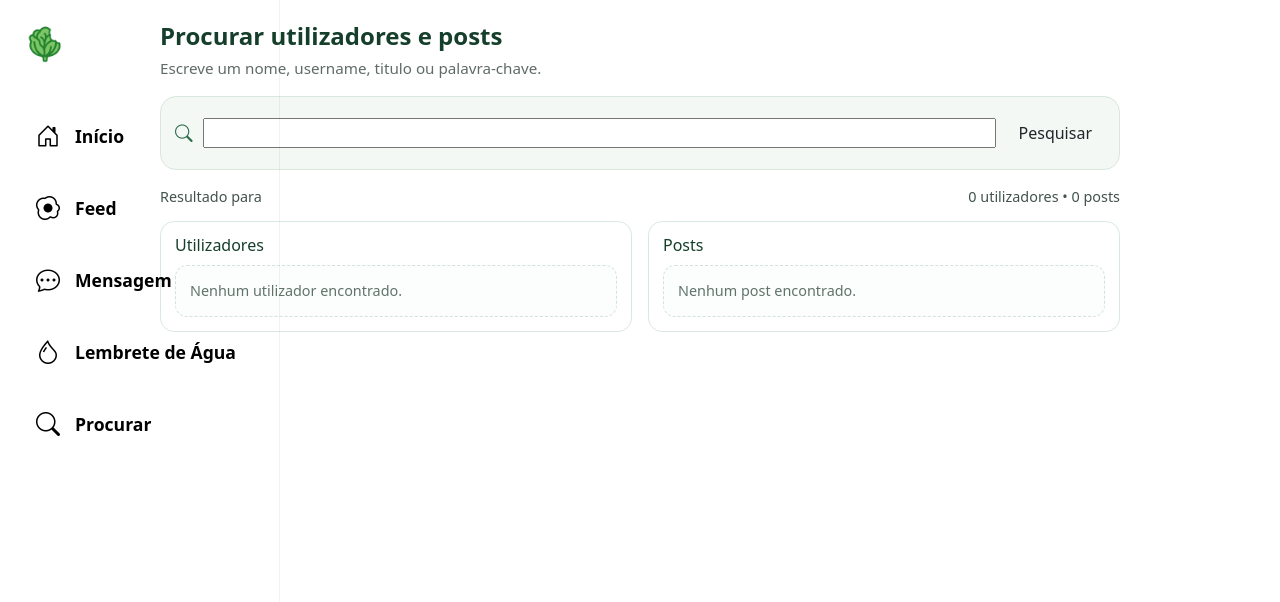
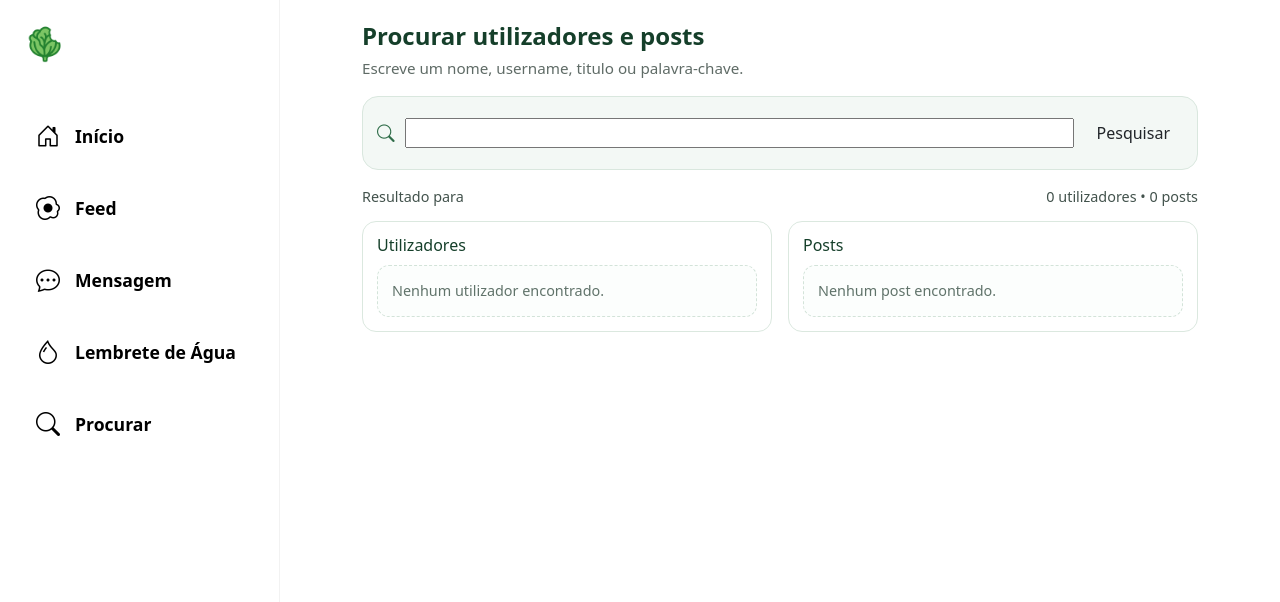
Before and after one commit to JorgeCardoso68727/NutriWeb, a Yii app: template views/user/default/procurar.php in a window 1280 px wide. Shown: the top 602 px of the page. Run offline with PHP 8.4 and a stand-in for Yii, Linux system fonts and the light colour scheme; the template is opened without the code that fills it, so the values that code supplies are empty; form fields are guessed from the names that the template uses; some libraries are stand-ins or nearby versions.

Commit message:
agora sim procurar fix

```diff
--- a/web/css/procurar.css
+++ b/web/css/procurar.css
@@ -9,7 +9,6 @@ body {
     margin-left: 280px;
     padding: 22px 0 30px;
     max-width: 960px;
-    margin: 0 auto;
 }
 
 .search-header h4 {
```
